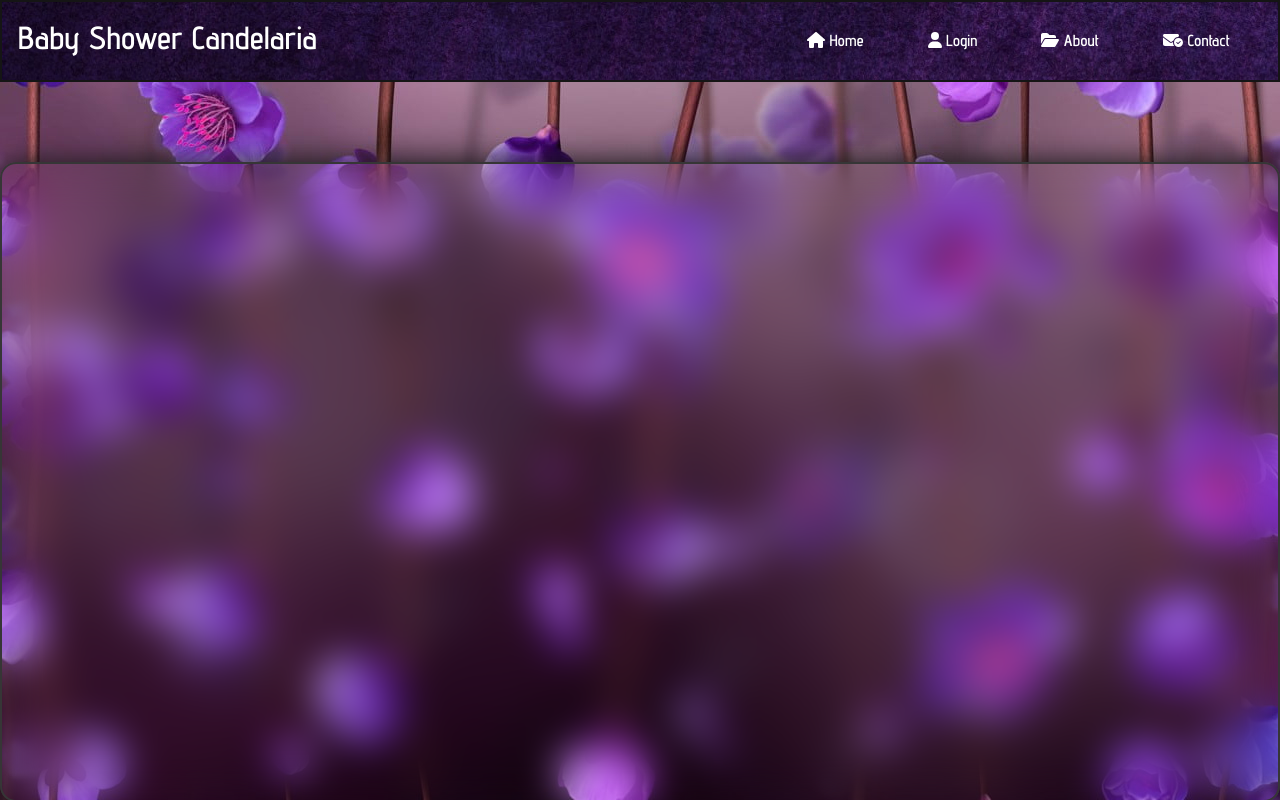
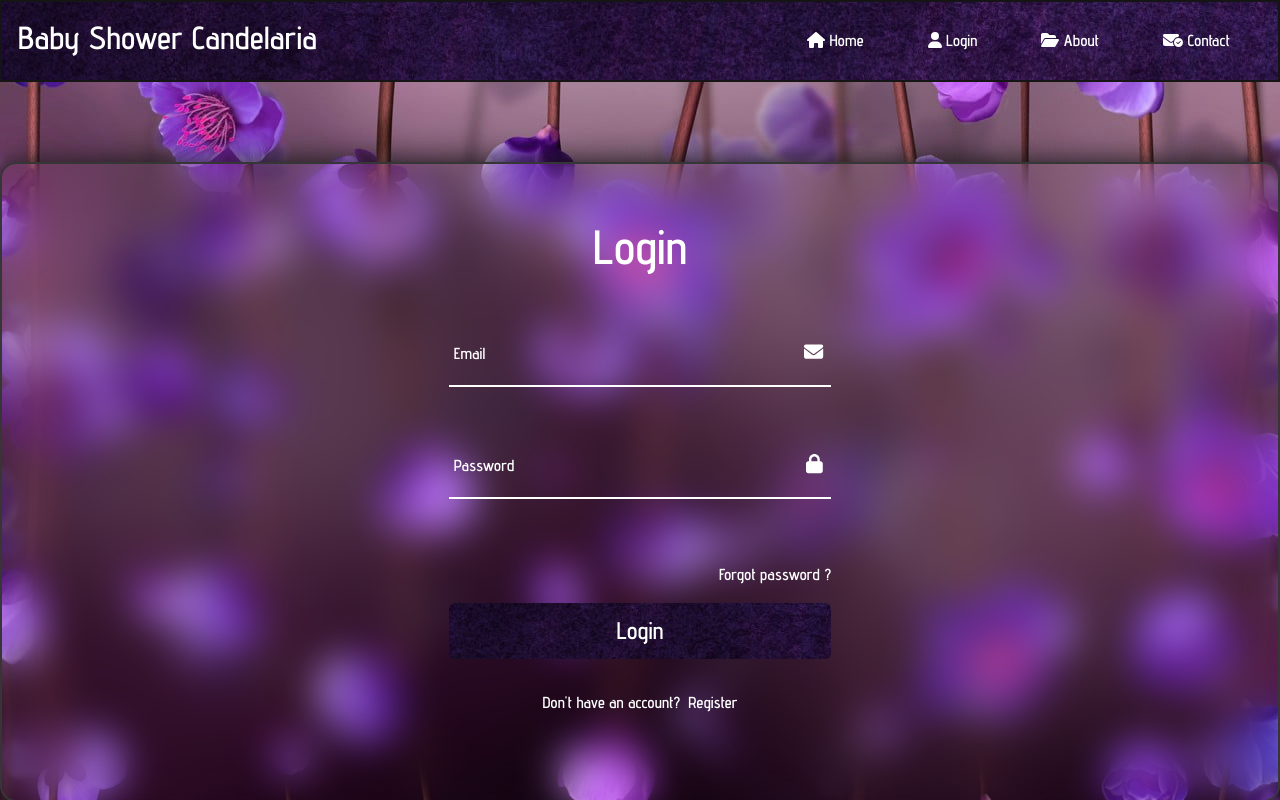
Before and after one commit to AESALVA/babyShowerCande, a React (Vite) app: page /babyShowerCande/Login in a window 1280 px wide. Built offline with nearby package versions, Linux system fonts and the light colour scheme; a web font is replaced by a local one.

Commit message:
features page

```diff
--- a/src/Components/Footer.jsx
+++ b/src/Components/Footer.jsx
@@ -21,7 +21,7 @@ const Footer = () => {
       </Nav.Link>
       <ul className='FooterNav'>
       <li><Nav.Link href='#Home' >Home</Nav.Link></li>
-        <li>{!auth.auth.name?(<NavLink to="/Login">Login</NavLink>):(<NavLink onClick={auth.logout}>{auth.auth.name}</NavLink>)}</li>
+        <li>{!auth.auth.name?(<NavLink to="/babyShowerCande/Login">Login</NavLink>):(<NavLink onClick={auth.logout}>{auth.auth.name}</NavLink>)}</li>
         <li><Nav.Link href="#About">About</Nav.Link></li>
         <li><Nav.Link href="#Contact">Contact</Nav.Link></li>
       </ul>
--- a/src/Components/Header.jsx
+++ b/src/Components/Header.jsx
@@ -13,8 +13,8 @@ const Header = () => {
   return (
       <div className="GlassContainer">
       <Routes>
-          <Route path="/" element={<Landing />} />
-          <Route path="/Login" element={<Login />} />
+          <Route path="/babyShowerCande" element={<Landing />} />
+          <Route path="/babyShowerCande/Login" element={<Login />} />
           <Route path="/babyShowerCande/Register" element={<Register />} />
           <Route path="/babyShowerCande/PassRecovery" element={<PassRecovery />} />
           <Route path="/babyShowerCande/ResetPassword" element={<ResetPassword />} />
--- a/src/Components/NavBar.jsx
+++ b/src/Components/NavBar.jsx
@@ -39,14 +39,14 @@ const NavBar = () => {
         <h2>Baby Shower Candelaria</h2>
         <ul className="NavList">
           <li>
-            <NavLink to="/">
+            <NavLink to="/babyShowerCande">
               <FontAwesomeIcon icon={faHouse} /> Home
             </NavLink>
           </li>
           <li>
             {!auth.auth.name ? (
               <>
-                <NavLink to="/Login">
+                <NavLink to="/babyShowerCande/Login">
                   <FontAwesomeIcon icon={faUser} />{' '}
                   Login
                 </NavLink>
```
